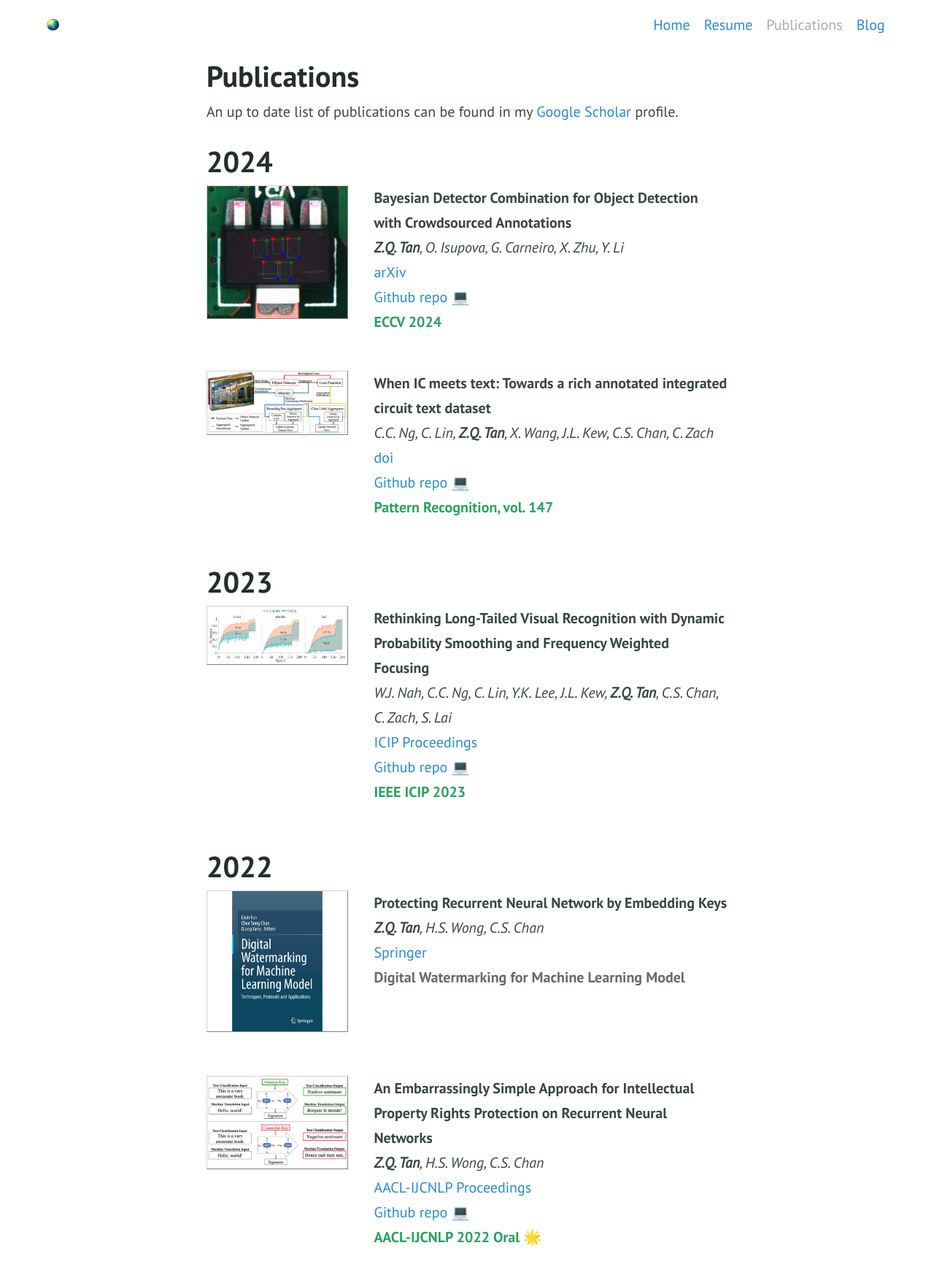
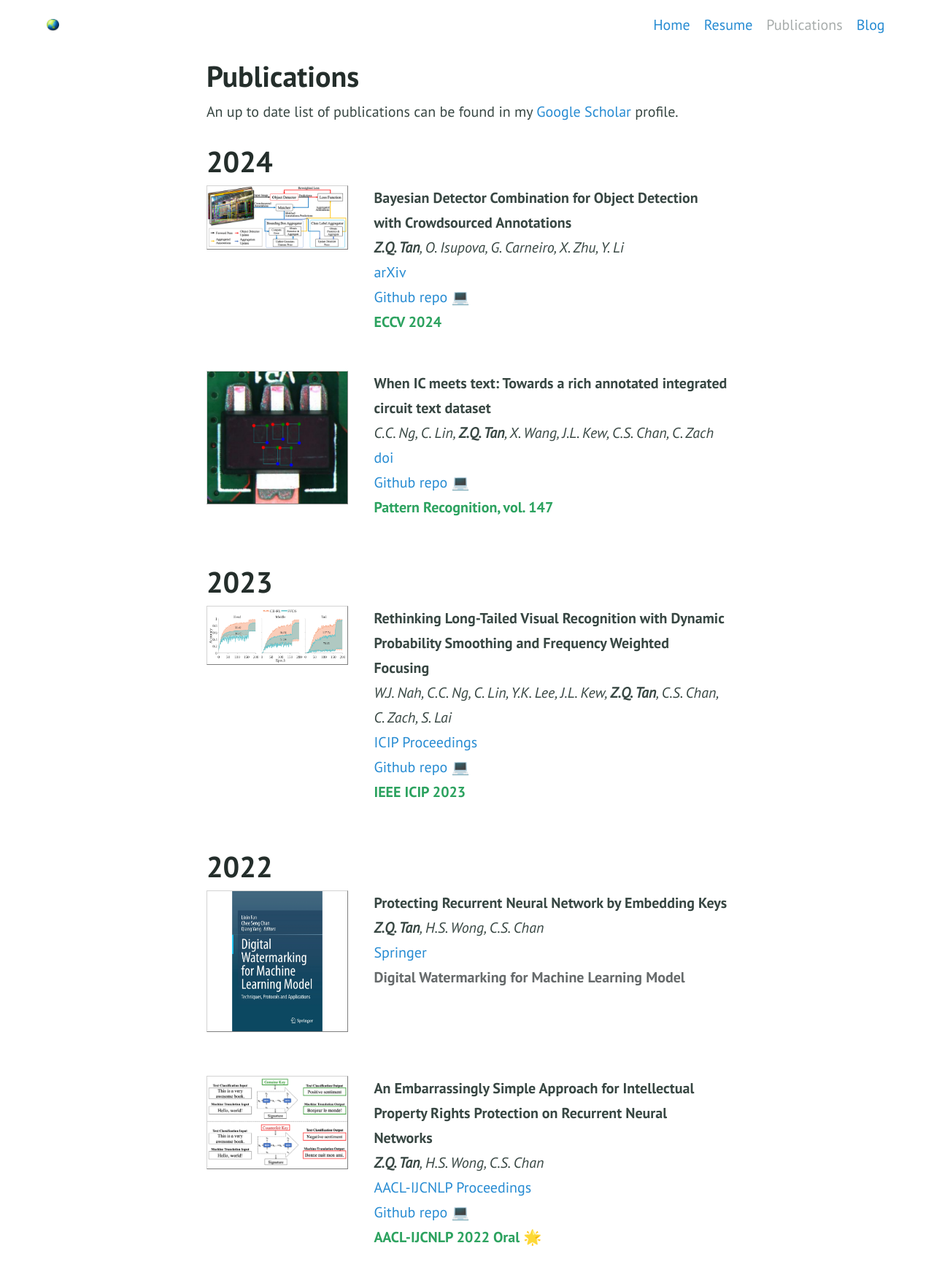
Before and after one commit to zhiqin1998/zhiqin1998.github.io, a Jekyll site: the page built from publications.md, in a window 1280 px wide. Shown: the whole page at 73% size. Built offline with Jekyll 4.4.1, drawn with Linux system fonts in a browser that asks for light colours.

Commit message:
Update publications.md

```diff
--- a/publications.md
+++ b/publications.md
@@ -10,7 +10,7 @@ An up to date list of publications can be found in my [Google Scholar](https://s
 <div style="display:flex;">
 
   <div style="flex:1; padding-right:5%">
-    <img src="{{ site.url }}/imgs/paper-icons/2024-ictext.png" style="align:left; border: 1px solid #d3d3d3; border-style: outset;">
+    <img src="{{ site.url }}/imgs/paper-icons/2024-bdc.png" style="align:left; border: 1px solid #d3d3d3; border-style: outset;">
   </div>
 
   <div style="flex:2.5;">
@@ -34,7 +34,7 @@ An up to date list of publications can be found in my [Google Scholar](https://s
 <div style="display:flex;">
 
   <div style="flex:1; padding-right:5%">
-    <img src="{{ site.url }}/imgs/paper-icons/2024-bdc.png" style="align:left; border: 1px solid #d3d3d3; border-style: outset;">
+    <img src="{{ site.url }}/imgs/paper-icons/2024-ictext.png" style="align:left; border: 1px solid #d3d3d3; border-style: outset;">
   </div>
 
   <div style="flex:2.5;">
```
